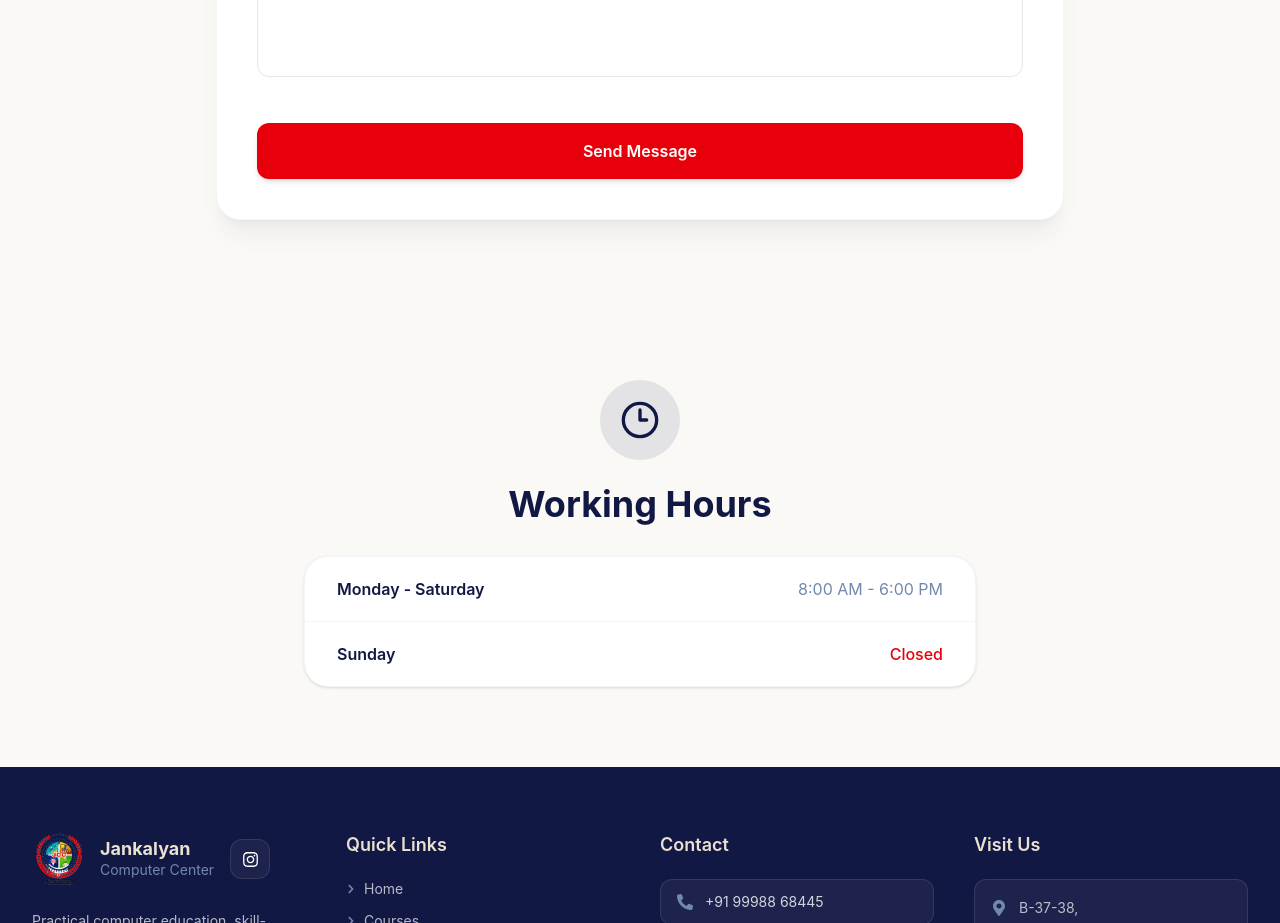
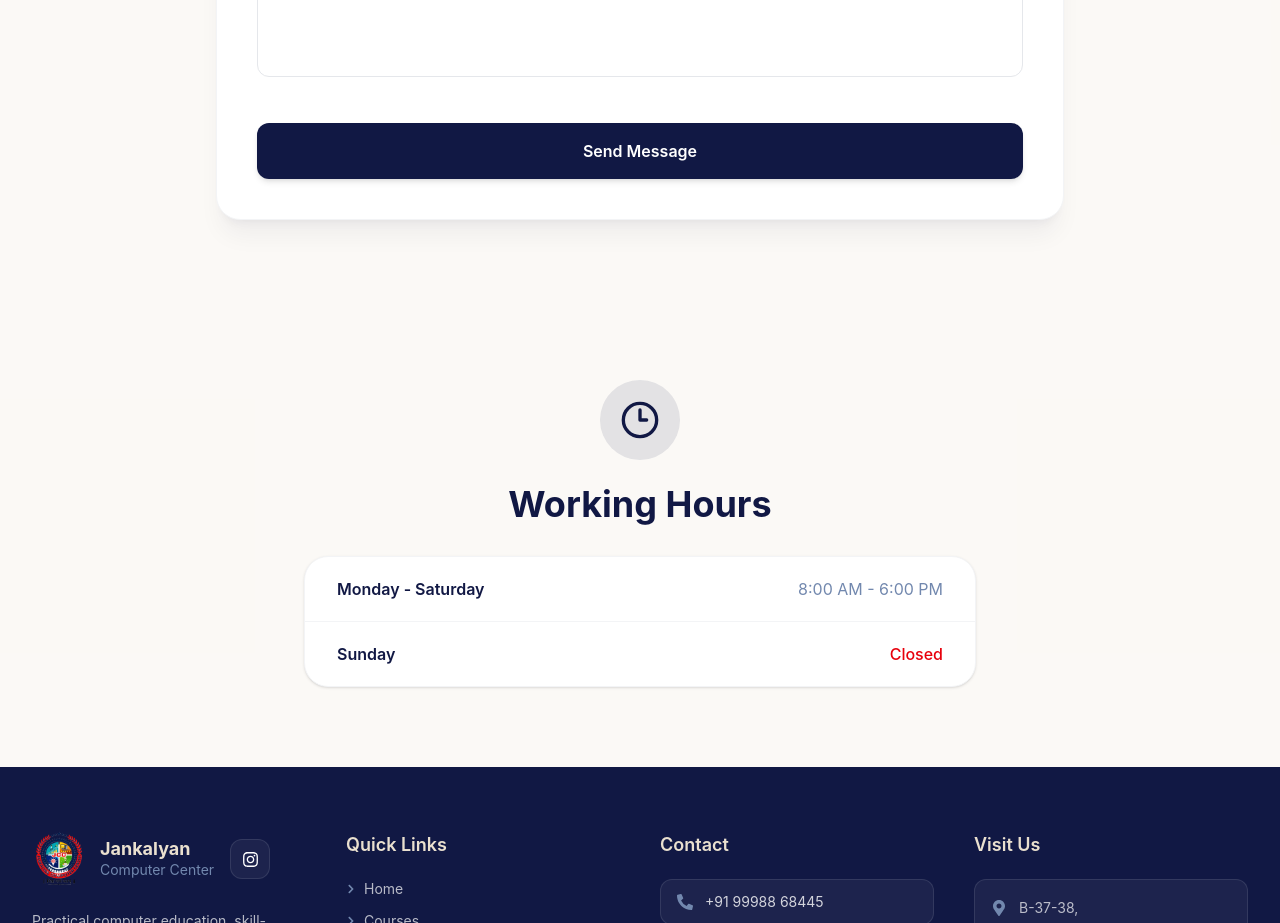
Before and after one commit to vatsalpatel-bit/Computer-academy, a React (Vite) app in the folder client/: page /contact in a window 1280 px wide. Shown: the part 1380-2303 px from the top of the page. Built offline with nearby package versions, Linux system fonts and the light colour scheme.

Commit message:
change contact form ui

```diff
--- a/client/src/components/student/contact/ContactForm.jsx
+++ b/client/src/components/student/contact/ContactForm.jsx
@@ -352,9 +352,9 @@ ${input.message}
     h-12
     sm:h-14
     rounded-xl
-                bg-red-600
-                hover:bg-red-700
-                disabled:bg-red-400
+    bg-[#111844]
+    hover:bg-[#4B5694]
+    disabled:bg-[#7288AE]
     disabled:cursor-not-allowed
     text-white
     font-semibold
```
Lines whose indentation alone changed are shown as unchanged.
